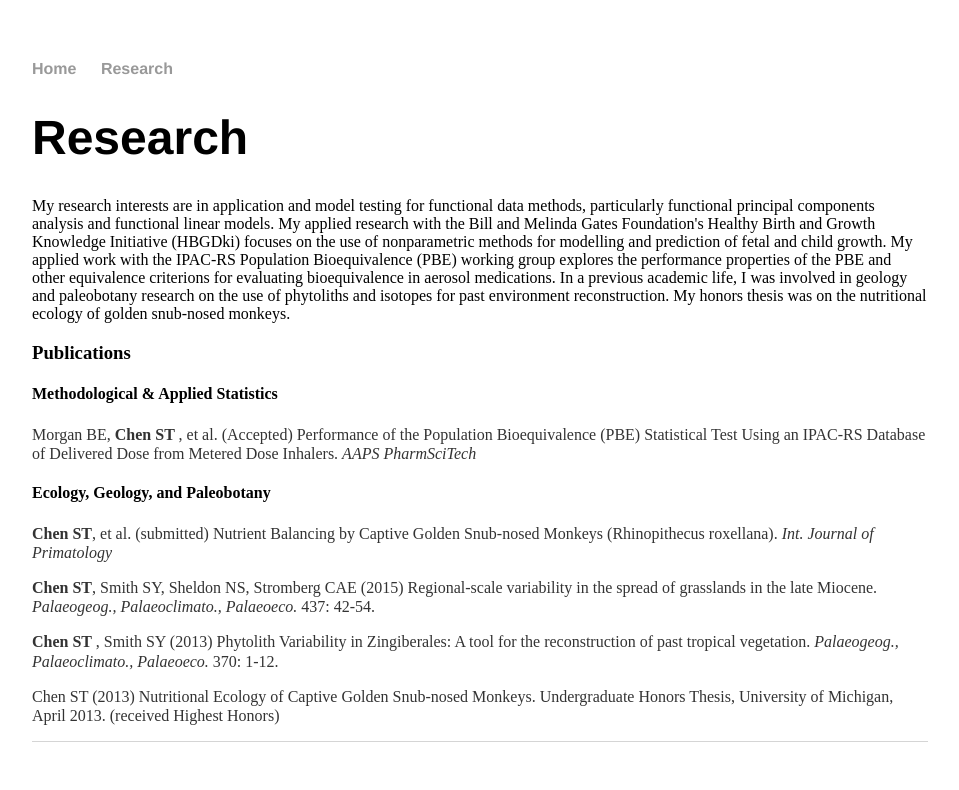
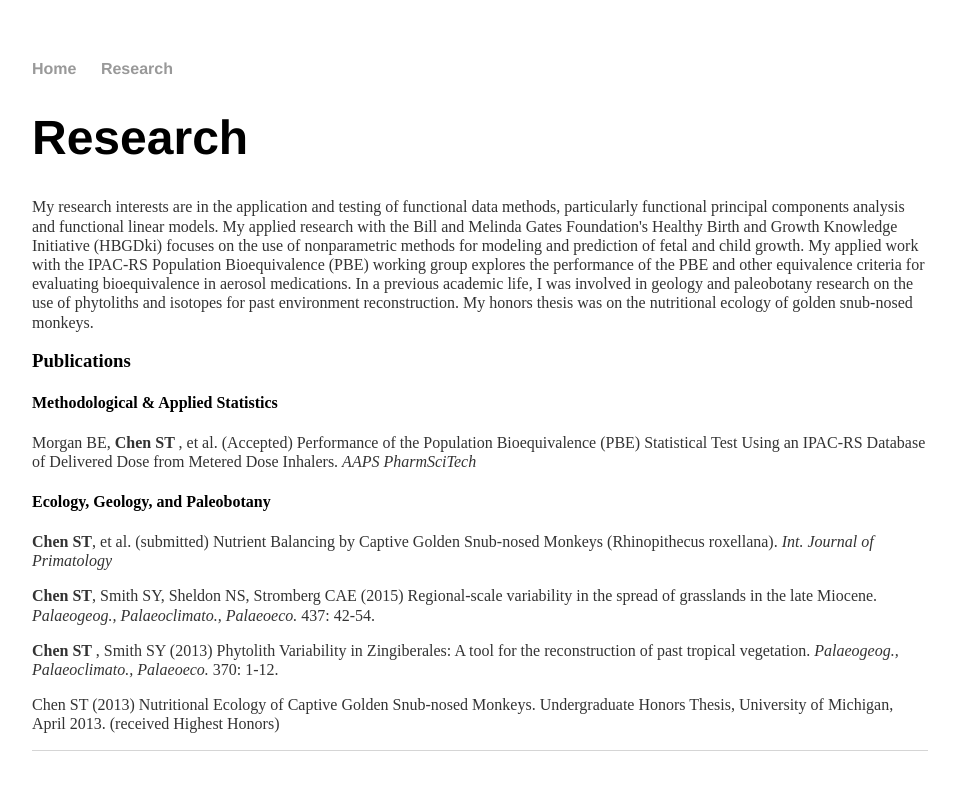
Before and after one commit to stchen3/stchen3.github.io, a Jekyll site: the page built from research/index.html, in a window 1280 px wide. Shown: the top 790 px of the page, without its empty margins (160-1119 px from the left). Built offline with Jekyll 4.4.1, drawn with Linux system fonts in a browser that asks for light colours.

Commit message:
Update index.html

```diff
--- a/research/index.html
+++ b/research/index.html
@@ -5,15 +5,15 @@ title: Research
 <div class="blurb">
 	<h1>Research</h1>
 
-	My research interests are in application and model testing for functional data methods, particularly functional principal
+	<p> My research interests are in the application and testing of functional data methods, particularly functional principal
 	components analysis and functional linear models.
 	My applied research with the Bill and Melinda Gates Foundation's Healthy Birth and Growth Knowledge Initiative (HBGDki)
-	focuses on the use of nonparametric methods for modelling and prediction of fetal and child growth.
-	My applied work with the IPAC-RS Population Bioequivalence (PBE) working group explores the performance properties of
-	the PBE and other equivalence criterions for evaluating bioequivalence in aerosol medications.
-
+	focuses on the use of nonparametric methods for modeling and prediction of fetal and child growth.
+	My applied work with the IPAC-RS Population Bioequivalence (PBE) working group explores the performance of
+	the PBE and other equivalence criteria for evaluating bioequivalence in aerosol medications.
 	In a previous academic life, I was involved in geology and paleobotany research on the use of phytoliths and isotopes
 	for past environment reconstruction. My honors thesis was on the nutritional ecology of golden snub-nosed monkeys.
+	</p>
 
 	<h3> Publications </h3>
 	<h4> Methodological & Applied Statistics </h4>
```
